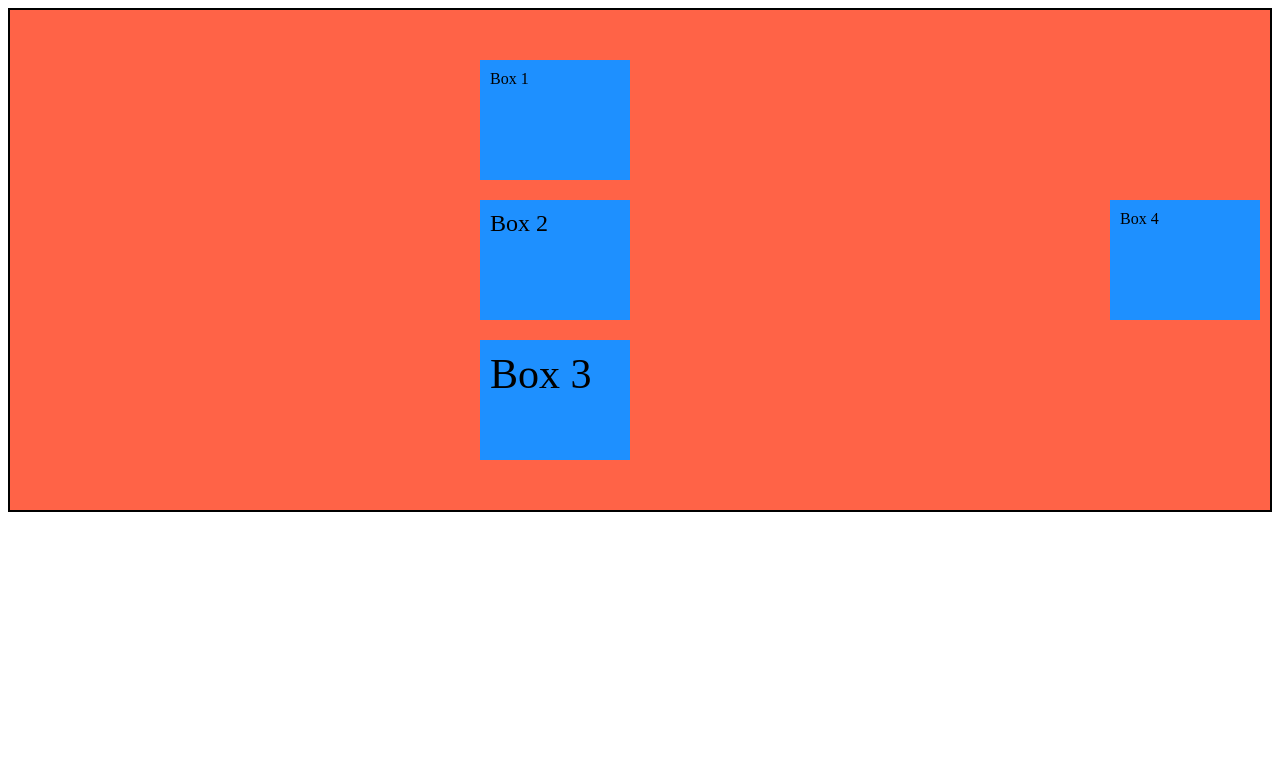
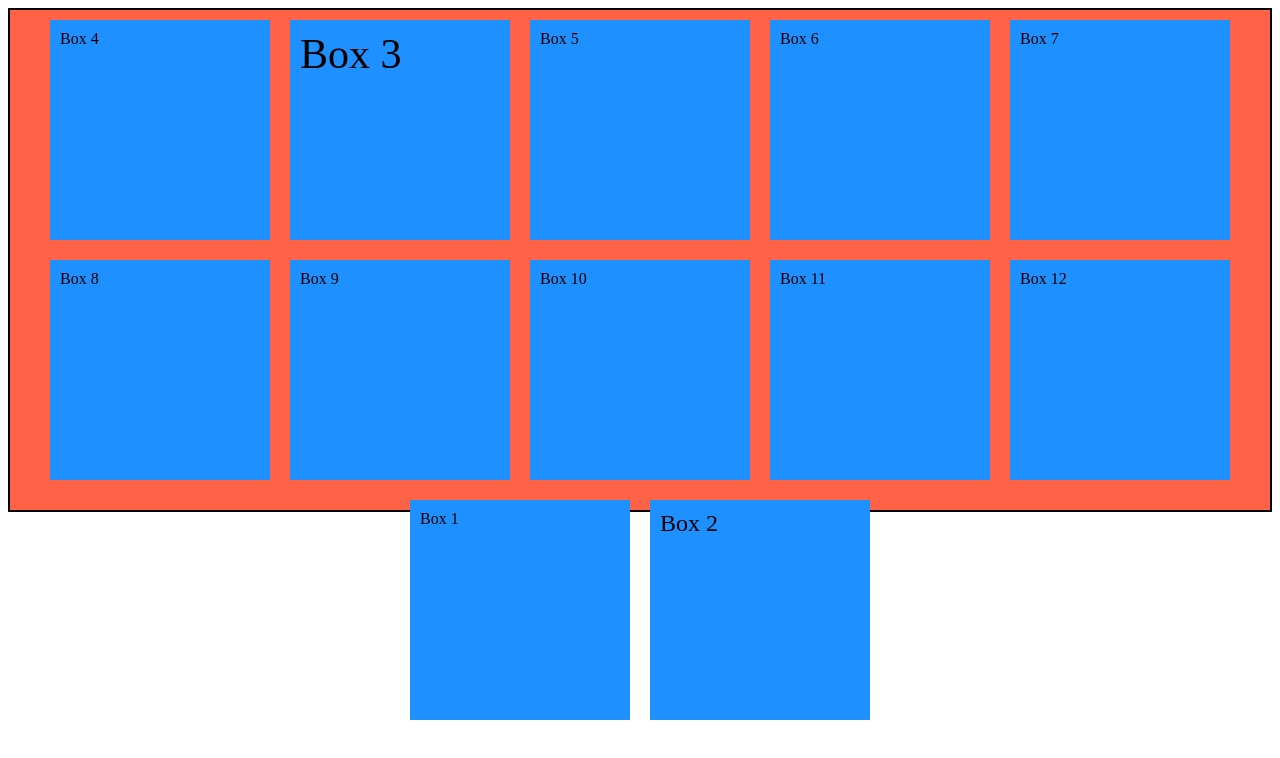
Before and after one commit to lovekotlin/web-fundamentals, a plain HTML site: page Module1/CSS/lec5/flexbox.html in a window 1280 px wide. Drawn offline with Linux system fonts and the light colour scheme.

Commit message:
flex shrink

```diff
--- a/Module1/CSS/lec5/flexbox.html
+++ b/Module1/CSS/lec5/flexbox.html
@@ -12,9 +12,9 @@
             border: 2px solid black;
             height: 500px;
             display: flex;
-            flex-direction: column; /* row is the default value */
+            flex-direction: row; /* row is the default value */
             justify-content: center; /* position elements across main axis */
-            align-items: flex-end; /* position elements across cross axis */
+            align-items: center; /* position elements across cross axis */
             /* align-items: stretch; flex items are stretched to fill the containers cross axis */
             /* align-items: baseline; flex items are aligned across their text baseline. */
             flex-wrap: wrap; /* nowrap is the default value */
@@ -22,19 +22,31 @@
 
         .box {
             /* if height/width are not defined for the flex item, it will strectch to match the container height/width when align item is set to stretch */
-            height: 100px;
-            width: 130px;
+            height: 200px;
+            width: 200px;
             background-color: dodgerblue;
             margin: 10px;
             padding: 10px;
         }
 
+        /* flex items will be arranged based on the value of order property in ascending order */
+        .box1 {
+            order: 3;
+        }
+
         .box2 {
             font-size: 24px;
+            order: 100;
         }
 
         .box3 {
             font-size: 42px;
+        }
+
+        /* flex-shrink is used when you want one flex item to shrink more than the others */
+        .box4 {
+            order: -1;
+            flex-shrink: 3; /* default value is 1. this will shrink 3 times more than the other flex items */
         }
     </style>
 </head>
@@ -44,7 +56,15 @@
         <div class="box box1">Box 1</div>
         <div class="box box2">Box 2</div>
         <div class="box box3">Box 3</div>
-        <div class="box">Box 4</div>
+        <div class="box box4">Box 4</div>
+        <div class="box box5">Box 5</div>
+        <div class="box box6">Box 6</div>
+        <div class="box box7">Box 7</div>
+        <div class="box box8">Box 8</div>
+        <div class="box box9">Box 9</div>
+        <div class="box box10">Box 10</div>
+        <div class="box box11">Box 11</div>
+        <div class="box box12">Box 12</div>
     </div>
 
 </body>
```
